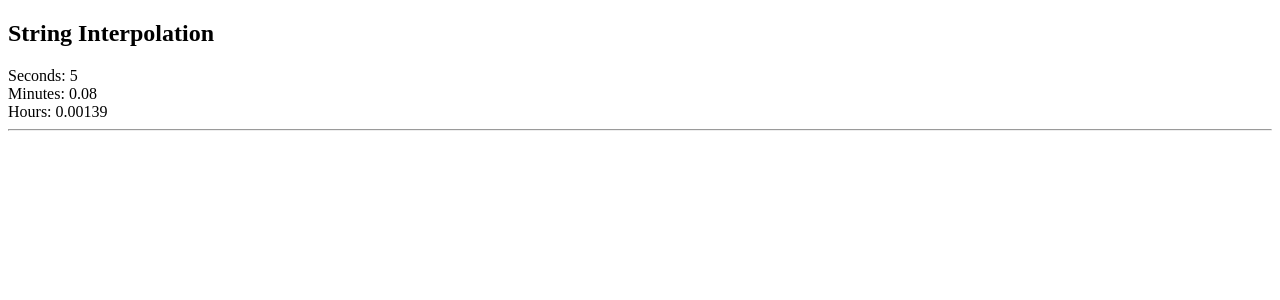
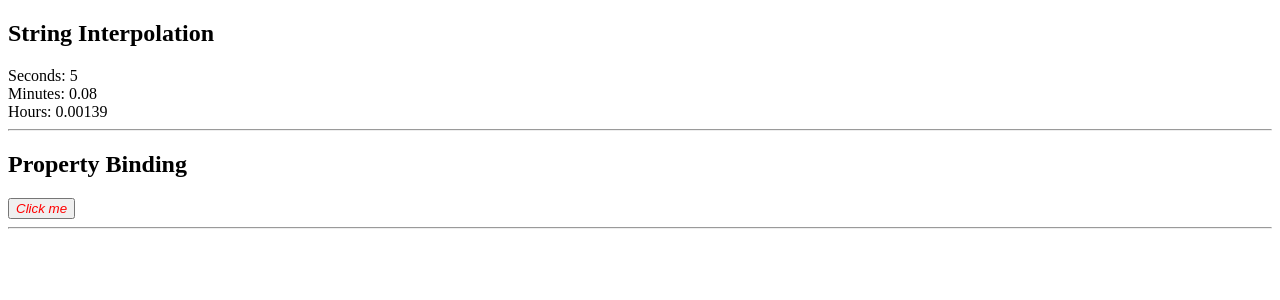
Before and after one commit to dimanmup/ng12-demos, an Angular app: page / in a window 1280 px wide. Shown: the top 300 px of the page. Built offline with nearby package versions, Linux system fonts and the light colour scheme.

Commit message:
0.0.2.0 Property Binding

```diff
--- a/src/app/app.component.html
+++ b/src/app/app.component.html
@@ -1,3 +1,6 @@
 <h2>String Interpolation</h2>
 <app-string-interpolation></app-string-interpolation>
 <hr>
+<h2>Property Binding</h2>
+<app-property-binding></app-property-binding>
+<hr>
--- a/src/app/app.module.ts
+++ b/src/app/app.module.ts
@@ -4,11 +4,13 @@ import { BrowserModule } from '@angular/platform-browser';
 import { AppRoutingModule } from './app-routing.module';
 import { AppComponent } from './app.component';
 import { StringInterpolationComponent } from './string-interpolation/string-interpolation.component';
+import { PropertyBindingComponent } from './property-binding/property-binding.component';
 
 @NgModule({
   declarations: [
     AppComponent,
-    StringInterpolationComponent
+    StringInterpolationComponent,
+    PropertyBindingComponent
   ],
   imports: [
     BrowserModule,
--- /dev/null
+++ b/src/app/property-binding/property-binding.component.html
@@ -0,0 +1,3 @@
+<button [disabled]="!!enabled"
+        [innerText]="'Click me'"
+        [style]="styleVar + ' font-style:italic;'">text</button>
--- /dev/null
+++ b/src/app/property-binding/property-binding.component.ts
@@ -0,0 +1,18 @@
+import { Component, OnInit } from '@angular/core';
+
+@Component({
+  selector: 'app-property-binding',
+  templateUrl: './property-binding.component.html',
+  styleUrls: ['./property-binding.component.css']
+})
+export class PropertyBindingComponent implements OnInit {
+
+  enabled = false;
+  styleVar = "color:red;";
+
+  constructor() { }
+
+  ngOnInit(): void {
+  }
+
+}
```
Also changed, not shown: src/app/property-binding/property-binding.component.css (added), 1 other file (tests, documents, lock files or other folders).
